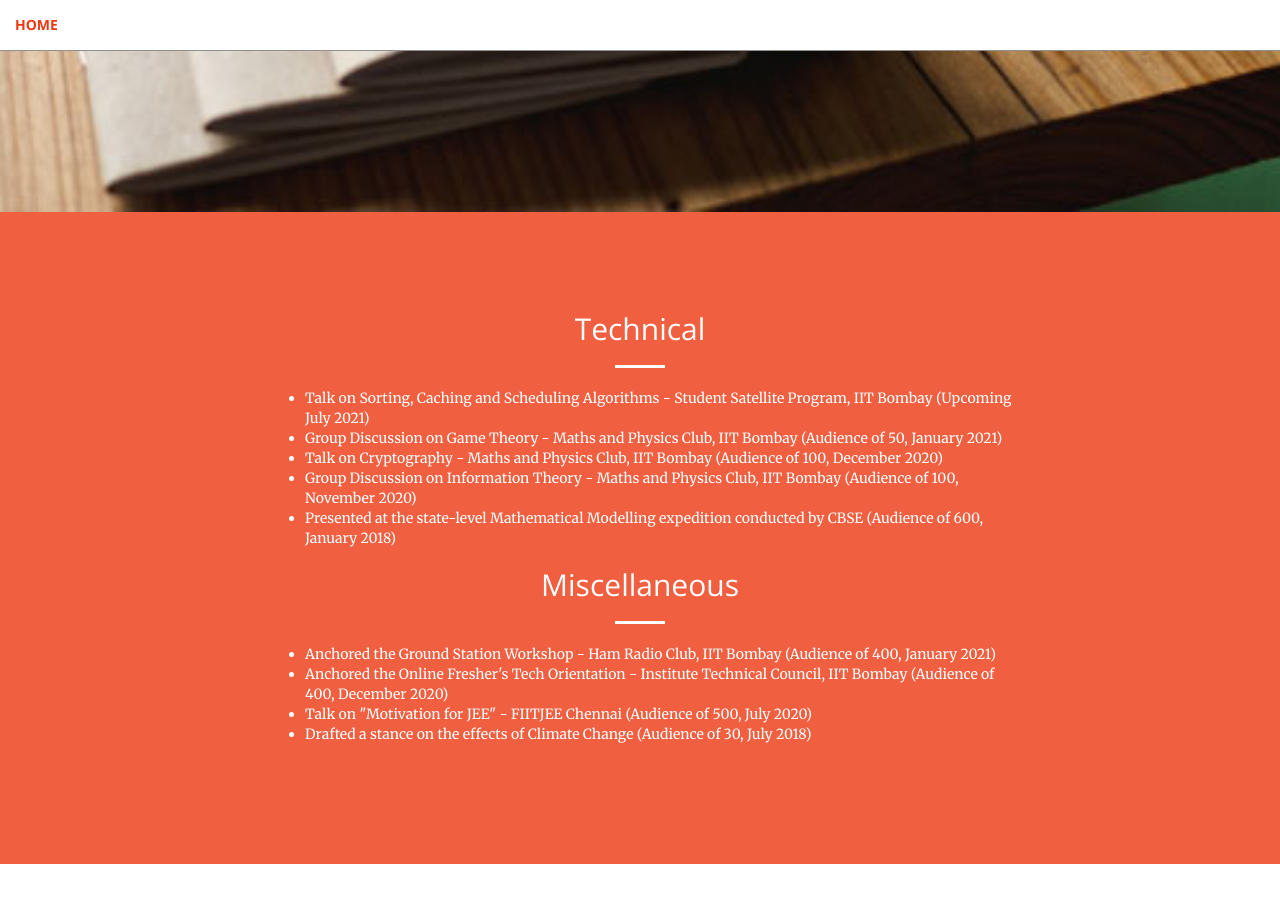
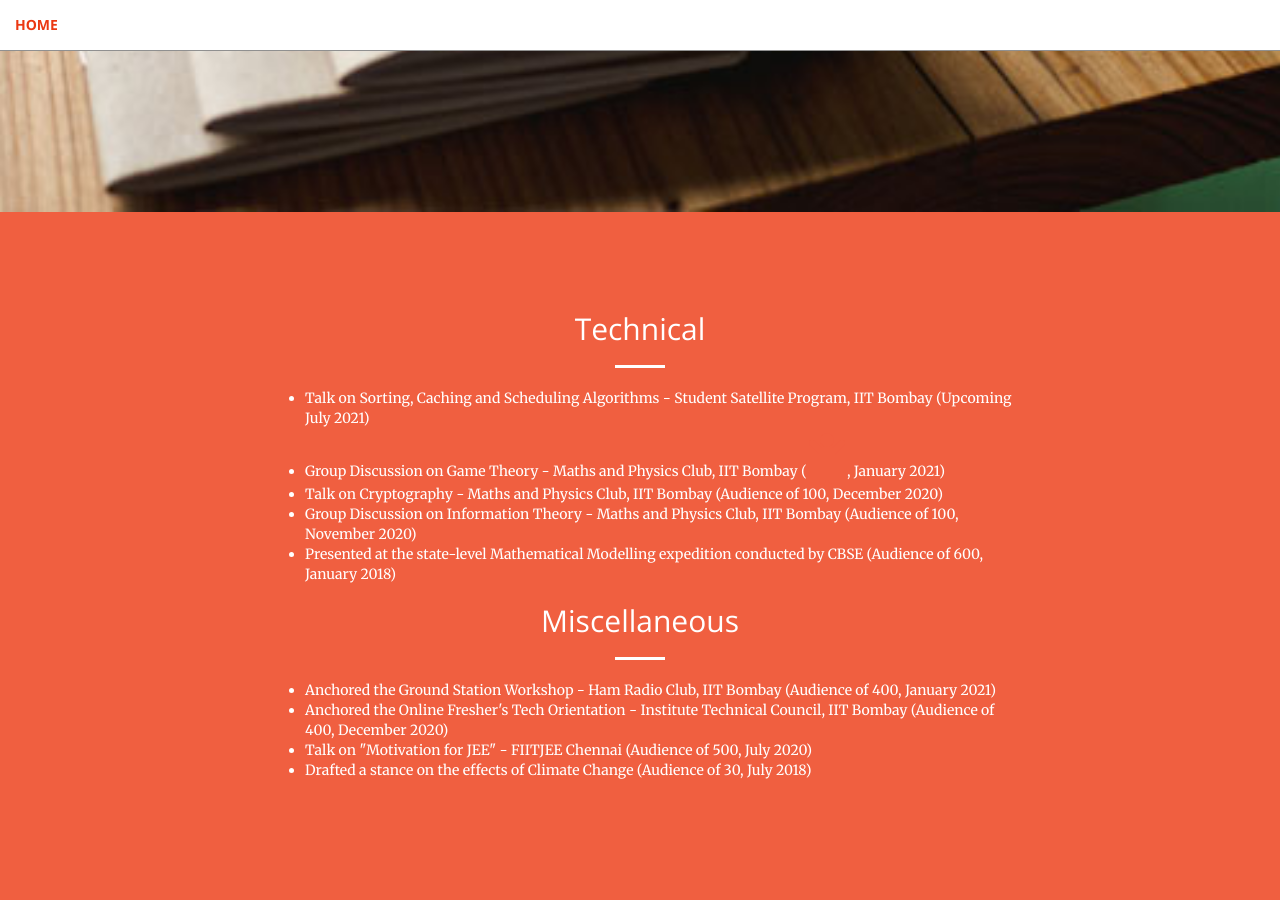
Before and after one commit to aravindbharathi/aravindbharathi.github.io, a Jekyll site: the page talks/index.html, which Jekyll copies as it is, in a window 1280 px wide and 900 px high, scrolled down 688 px. Built offline with Jekyll 4.4.1, drawn with Linux system fonts in a browser that asks for light colours; before the commit the page ends 1552 px from its top, so only the background shows below that.

Commit message:
Update index.html

```diff
--- a/talks/index.html
+++ b/talks/index.html
@@ -111,7 +111,7 @@
                       <ul align="left">
                         <li>Talk on Sorting, Caching and Scheduling Algorithms - Student Satellite Program, IIT Bombay (Upcoming July 2021)</li>
                         <!--li>Talk on Rigid Body Mechanics - Team ANYmation, IIT Bombay (Upcoming April 2021)</li-->
-                        <li><a href="/files/GameTheory.pdf" target="_blank">Group Discussion on Game Theory - Maths and Physics Club, IIT Bombay (Audience of 50, January 2021)</a></li>
+                        <li><a href="/files/GameTheory.pdf" target="_blank">Group Discussion on Game Theory - Maths and Physics Club, IIT Bombay (<i class="fa fa-4x fa-child wow bounceIn text-primary"></i>, January 2021)</a></li>
                         <li><a href="/files/Crypto.pdf" target="_blank">Talk on Cryptography - Maths and Physics Club, IIT Bombay (Audience of 100, December 2020)</a></li>
                         <li><a href="/files/InformationTheory.pdf" target="_blank">Group Discussion on Information Theory - Maths and Physics Club, IIT Bombay (Audience of 100, November 2020)</a></li>
                         <li>Presented at the state-level Mathematical Modelling expedition conducted by CBSE (Audience of 600, January 2018)</li>
```
